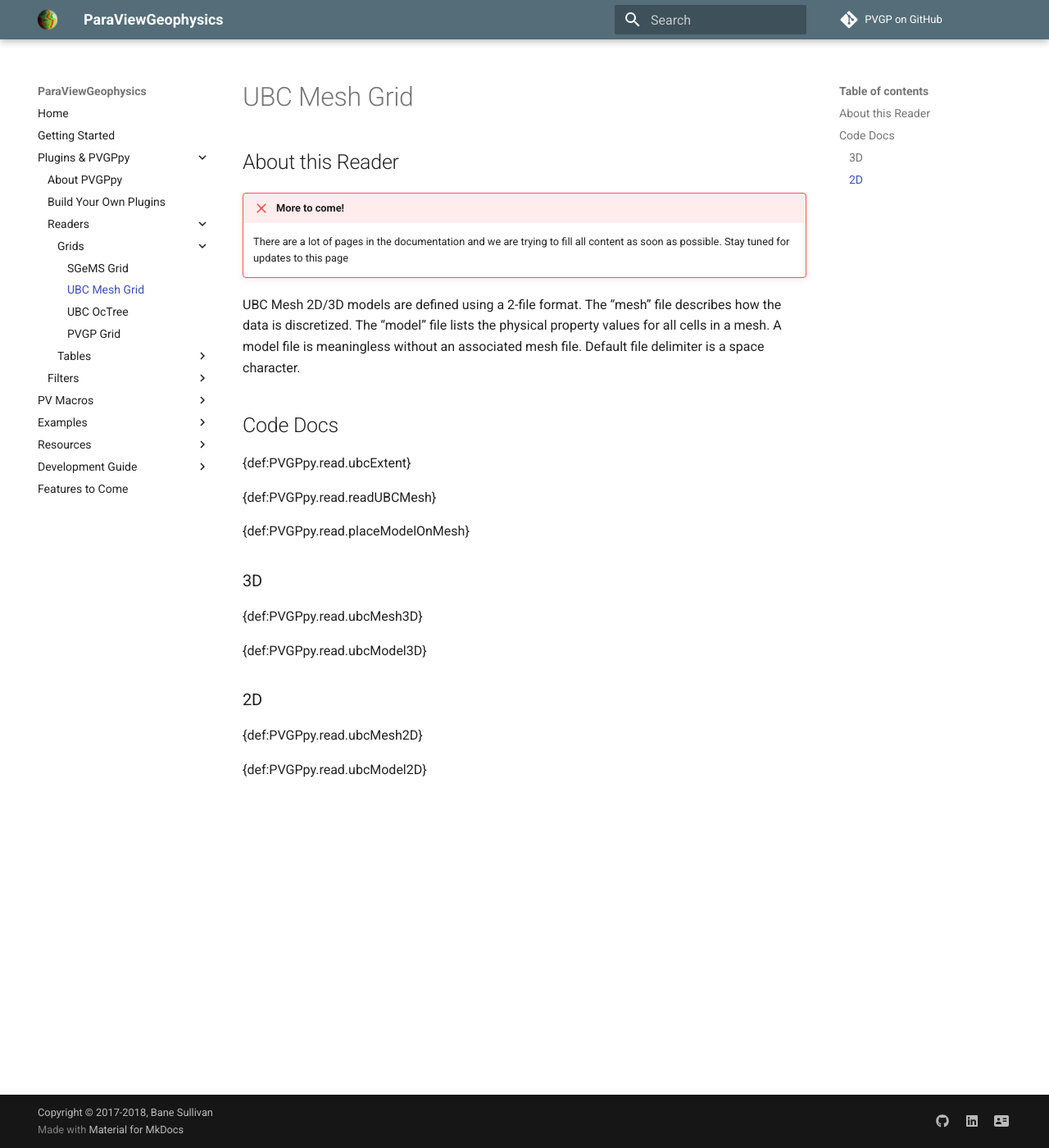
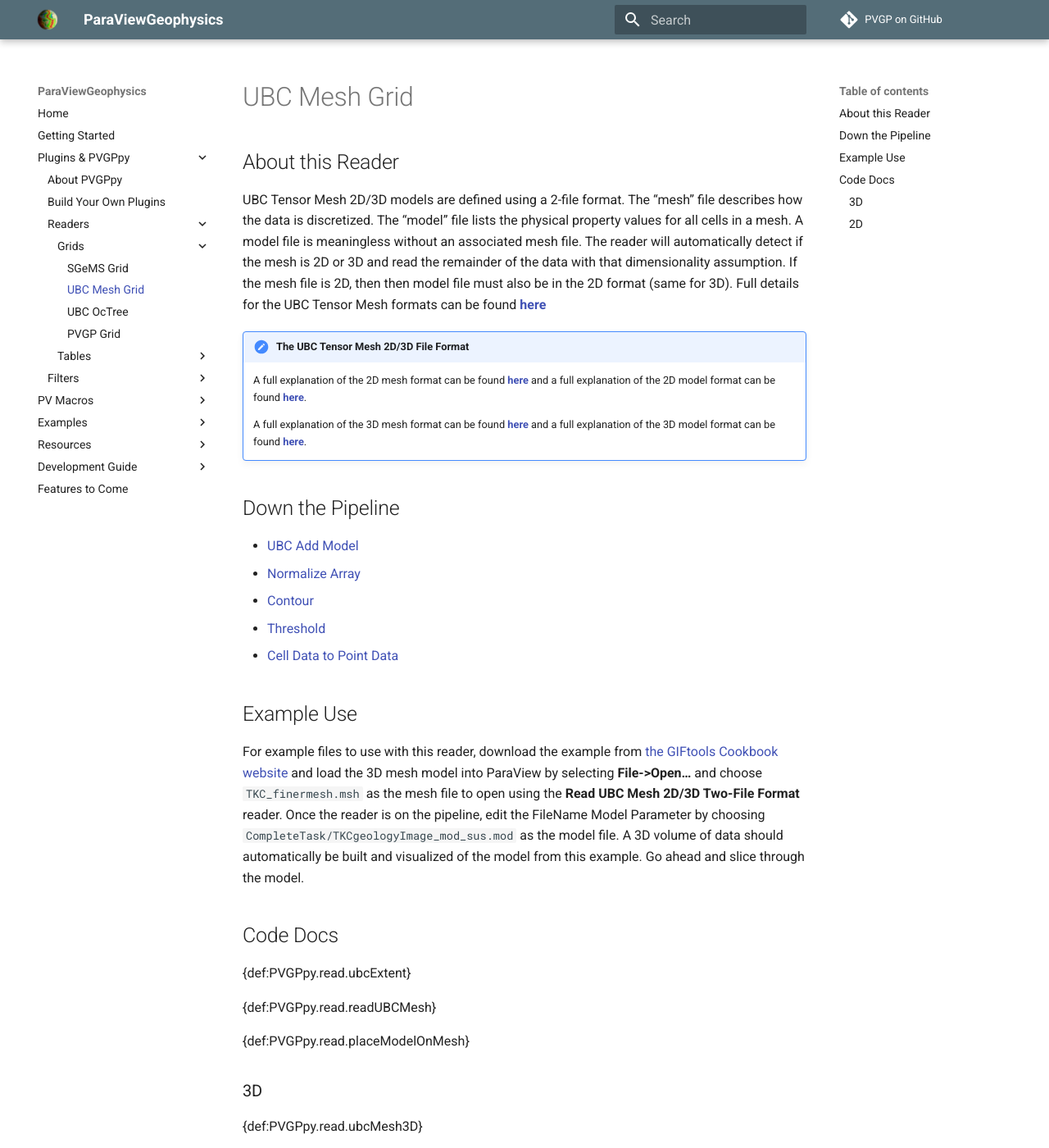
Before and after one commit to OpenGeoVis/PVGeo, an MkDocs documentation site: the page built from docs/PVGPpy/read/UBC-Mesh.md, in a window 1280 px wide and 1400 px high. Shown: the whole window at 82% size. Built offline with MkDocs 1.6.1 and Material for MkDocs 9.7.7, drawn with Linux system fonts in a browser that asks for light colours; comment, search, counter and statistics services are not loaded; old or Windows-style settings are respelled for this version of MkDocs.

Commit message:
UBC 2D/3D Tensor Mesh reader details updated

```diff
--- a/docs/PVGPpy/read/UBC-Mesh.md
+++ b/docs/PVGPpy/read/UBC-Mesh.md
@@ -1,11 +1,22 @@
 ## About this Reader
-!!! failure "More to come!"
-    There are a lot of pages in the documentation and we are trying to fill all content as soon as possible. Stay tuned for updates to this page
+UBC Tensor Mesh 2D/3D models are defined using a 2-file format. The "mesh" file describes how the data is discretized. The "model" file lists the physical property values for all cells in a mesh. A model file is meaningless without an associated mesh file. The reader will automatically detect if the mesh is 2D or 3D and read the remainder of the data with that dimensionality assumption. If the mesh file is 2D, then then model file must also be in the 2D format (same for 3D). Full details for the UBC Tensor Mesh formats can be found [**here**](http://giftoolscookbook.readthedocs.io/en/latest/content/fileFormats/format_index.html#meshes)
 
-<!--- TODO --->
+!!! note "The UBC Tensor Mesh 2D/3D File Format"
+    A full explanation of the 2D mesh format can be found [**here**](http://giftoolscookbook.readthedocs.io/en/latest/content/fileFormats/mesh2Dfile.html) and a full explanation of the 2D model format can be found [**here**](http://giftoolscookbook.readthedocs.io/en/latest/content/fileFormats/model2Dfile.html).
 
-UBC Mesh 2D/3D models are defined using a 2-file format. The "mesh" file describes how the data is discretized. The "model" file lists the physical property values for all cells in a mesh. A model file is meaningless without an associated mesh file. Default file delimiter is a space character.
+    A full explanation of the 3D mesh format can be found [**here**](http://giftoolscookbook.readthedocs.io/en/latest/content/fileFormats/mesh3Dfile.html) and a full explanation of the 3D model format can be found [**here**](http://giftoolscookbook.readthedocs.io/en/latest/content/fileFormats/modelfile.html).
 
+
+## Down the Pipeline
+- [UBC Add Model](../filt/UBC-Add-Model.md)
+- [Normalize Array](../filt/Normalize-Array.md)
+- [Contour](https://www.paraview.org/Wiki/ParaView/Users_Guide/List_of_filters#Contour)
+- [Threshold](https://www.paraview.org/Wiki/ParaView/Users_Guide/List_of_filters#Threshold)
+- [Cell Data to Point Data](https://www.paraview.org/ParaView/Doc/Nightly/www/py-doc/paraview.simple.CellDatatoPointData.html)
+
+
+## Example Use
+For example files to use with this reader, download the example from [the GIFtools Cookbook website](http://giftoolscookbook.readthedocs.io/en/latest/content/AtoZ/NS/index.html) and load the 3D mesh model into ParaView by selecting **File->Open...** and choose `TKC_finermesh.msh` as the mesh file to open using the **Read UBC Mesh 2D/3D Two-File Format** reader. Once the reader is on the pipeline, edit the FileName Model Parameter by choosing `CompleteTask/TKCgeologyImage_mod_sus.mod` as the model file. A 3D volume of data should automatically be built and visualized of the model from this example. Go ahead and slice through the model.
 
 
 ## Code Docs
```
Also changed, not shown: 2 other files.
